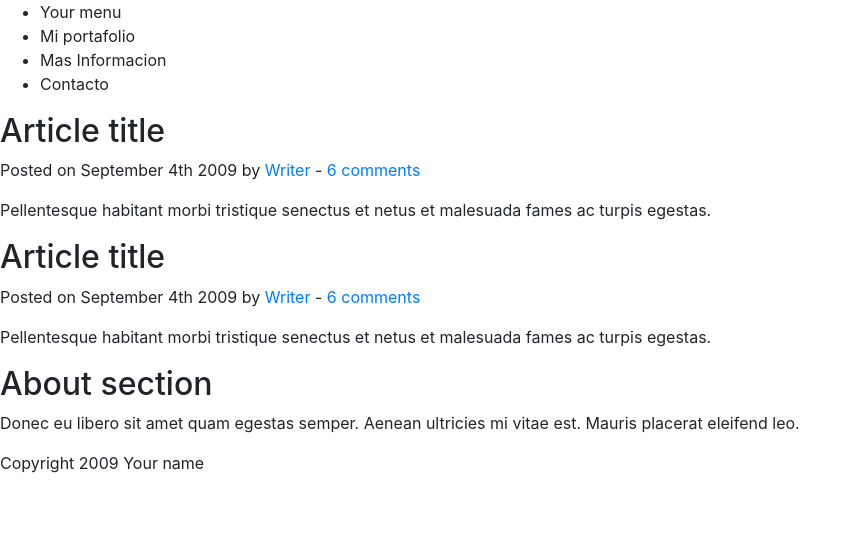
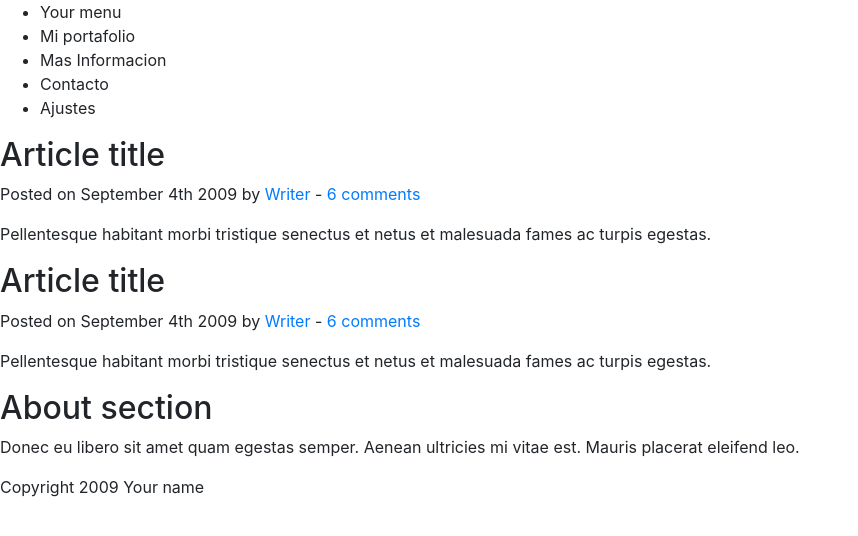
Before and after one commit to Yisus10/DemoRepo, a plain HTML site: page index.html in a window 1280 px wide. Shown: the whole page, without its empty margins (0-858 px from the left). Drawn offline with nearby package versions, Linux system fonts and the light colour scheme.

Commit message:
Se agrego los ajustes a la lista

```diff
--- a/index.html
+++ b/index.html
@@ -21,6 +21,7 @@
                 <li>Mi portafolio</li>
                 <li>Mas Informacion</li>
                 <li>Contacto</li>
+                <li>Ajustes</li>
             </ul>
         </nav>
     </header>
```
